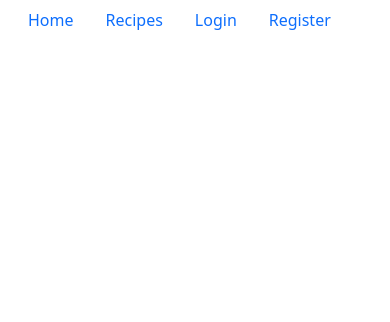
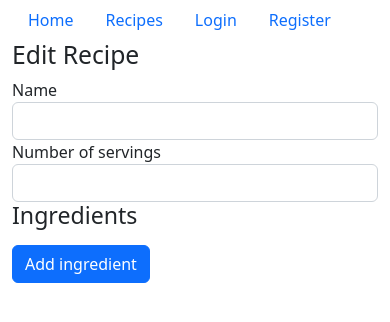
Before and after one commit to KirilKaloyanov/cookbook, a React (Create React App) app: page /1/1 in a window 390 px wide. Shown: the top 322 px of the page. Built offline with nearby package versions, Linux system fonts and the light colour scheme.

Commit message:
Implemented dynamic fields in recipe form

```diff
--- a/src/App.js
+++ b/src/App.js
@@ -1,15 +1,18 @@
 import { useState, useEffect } from 'react';
 import { UserContext } from './components/contexts/UserContext';
 import { Routes, Route } from 'react-router-dom';
+
+import { getCurrentUser } from './services/userService';
+
 import { Home } from './components/public/common/home';
 import { Navbar } from './components/public/common/navbar';
 import { Register } from './components/public/users/register';
 import { Login } from './components/public/users/login';
 import { UserRecipes } from './components/private/userRecipes';
+import { RecipeForm } from './components/private/recipeForm';
 import { Logout } from './components/public/users/logout';
 import { Recipes } from './components/public/recipes/recipes';
 import { Recipe } from './components/public/recipes/recipe';
-import { getCurrentUser } from './services/userService';
 //import './App.css';
 
 function App() {
@@ -18,7 +21,7 @@ function App() {
 
   useEffect(() => {
     const user = getCurrentUser();
-    setUser(user);
+    if (user) setUser(user.currentUser);
   }, [])
 
   return (
@@ -31,6 +34,7 @@ function App() {
             <Route path='/register' element={<Register />} />
             <Route path='/login' element={<Login />} />
             <Route path='/:userRecipes' element={<UserRecipes />} />
+            <Route path='/:userRecipes/:recipeId' element={<RecipeForm />} />
             <Route path='/logout' element={<Logout />} />
             <Route path='/recipes' element={<Recipes />} />
             <Route path='/recipes/:recipeId' element={<Recipe />} />
--- /dev/null
+++ b/src/components/private/recipeForm.js
@@ -0,0 +1,90 @@
+import { useState } from "react";
+import { useParams } from "react-router-dom";
+import { Input } from '../public/common/input';
+
+export function RecipeForm() {
+    const params = useParams();
+
+    const [recipe, setRecipe] = useState({
+        name: '',
+        numberOfServings: '',
+        ingredients: []
+
+    });
+
+    const handleChange = (e) => {
+        setRecipe(state => ({
+            ...state,
+            [e.target.name]: e.target.value
+        }));
+    }
+
+    const handleIngredientChange = (index, event) => {
+        let data = [...recipe.ingredients];
+        data[index][event.target.name] = event.target.value;
+        setRecipe(state => ({
+            ...state,
+            ingredients: data
+        }));
+    }
+
+    const addIngredient = () => {
+        let newField = {};
+        setRecipe(state => ({
+            ...state,
+            ingredients: [...state.ingredients, newField]
+        }));
+    }
+
+    const removeIngredient = (index) => {
+        let data = [...recipe.ingredients];
+        data.splice(index, 1);
+        setRecipe(state => ({
+            ...state,
+            ingredients: data
+        }));
+    }
+
+    return (
+        <>
+            {params.recipeId === 'new' && <h2> New Recipe </h2>}
+            {params.recipeId !== 'new' && <h2> Edit Recipe </h2>}
+            <Input
+                label='Name'
+                name='name'
+                value={recipe.name}
+                onChange={handleChange}
+            />
+            <Input
+                label='Number of servings'
+                name='numberOfServings'
+                type='number'
+                value={recipe.numberOfServings}
+                onChange={handleChange}
+            />
+
+            <h3>Ingredients</h3>
+            {recipe.ingredients.map((input, index) => {
+                return (
+                    <div className="row" key={index}>
+                        <div className="col-md-9">
+                            <input
+                                name='ingredient'
+                                className="form-control"
+                                value={input.name}
+                                onChange={event => handleIngredientChange(index, event)}
+                            />
+                        </div>
+                        <div className="col-md-3">
+                            <button
+                                onClick={() => removeIngredient(index)}
+                                className="btn btn-primary mx-2 mb-2"
+                            >Remove ingredient</button>
+                        </div>
+                    </div>
+                )
+            })}
+            <button onClick={addIngredient}className="btn btn-primary my-2" >Add ingredient</button>
+        </>
+    );
+}
--- a/src/components/private/userRecipes.js
+++ b/src/components/private/userRecipes.js
@@ -4,25 +4,25 @@ import { getUserRecipes } from "../../services/recipeService";
 export function UserRecipes() {
 
     const [userRecipes, setUserRecipes] = useState([]);
+    const [message, setMessage] = useState('');
 
     useEffect(() => {
         getUserRecipes()
-            .then(result => setUserRecipes(result))
+            .then(result => {
+                if (!result.message)
+                    setUserRecipes(result);
+                else setMessage(result.message);
+            })
             .catch(err => console.log(err));
-    })
-    // async function myFunc() {
-    //     const recipes = await getUserRecipes(user._id);
-    //     console.log(recipes);
-    // }
+    }, [])
 
-    // myFunc();
     return (
         <>
             <h2>Your recipes</h2>
-            {!userRecipes.length && <div>Loading...</div>}
-            {userRecipes.length &&
+            {!userRecipes.length && message}
+            {
                 userRecipes
-                    .map(r => <li key = {r._id}> {r.name} </li>)
+                    .map(r => <li key={r._id}> {r.name} </li>)
             }
         </>
     );
--- a/src/components/public/common/input.js
+++ b/src/components/public/common/input.js
@@ -1,4 +1,4 @@
-export function Input({label, name, type, value, onChange}) {
+export function Input({label, name, type = 'text', value, onChange}) {
     return (
         <div className='form-group'>
             <label htmlFor={name}>{label}</label>
--- a/src/components/public/users/login.js
+++ b/src/components/public/users/login.js
@@ -37,7 +37,6 @@ export function Login() {
                     <Input
                         label='Username: '
                         name='username'
-                        type='text'
                         onChange={changeHandler}
                         value={user.username}
                     />
--- a/src/components/public/users/register.js
+++ b/src/components/public/users/register.js
@@ -54,7 +54,6 @@ export function Register() {
                     <Input
                         label='Username: '
                         name='username'
-                        type='text'
                         onChange={changeHandler}
                         value={user.username}
                     />
--- a/src/services/recipeService.js
+++ b/src/services/recipeService.js
@@ -1,4 +1,4 @@
-import { getCurrentUser, getUserToken } from './userService';
+import { getCurrentUser } from './userService';
 import { apiEndpoint } from './apiEndpoint';
 
 const baseUrl = `${apiEndpoint}/recipes`;
@@ -18,11 +18,11 @@ export async function getSingleRecipe(recipeId) {
 }
 
 export async function getUserRecipes() {
-    const user = getCurrentUser();
-    const response = await fetch(`${baseUrl}/users/${user._id}`, {
+    const { currentUser, jwt } = getCurrentUser();
+    const response = await fetch(`${baseUrl}/users/${currentUser._id}`, {
         method: 'GET',
         headers: {
-            'x-auth-token': getUserToken()
+            'x-auth-token': jwt
         }
     });
     const result = await response.json();
--- a/src/services/userService.js
+++ b/src/services/userService.js
@@ -29,19 +29,14 @@ export async function loginUser(user) {
     return result;
 }
 
-export function getUserToken() {
+export function getCurrentUser() {
     try {
         const jwt = localStorage.getItem(tokenKey);
-        return jwt;
-    } catch (ex) {
-        return null;
-    }
-}
-
-export function getCurrentUser() {
-    try {
-        const jwt = getUserToken();
-        return jwtDecode(jwt);
+        const currentUser = jwtDecode(jwt);
+        return {
+            jwt,
+            currentUser
+        }
     } catch(ex) {
         return null;
     }
```
